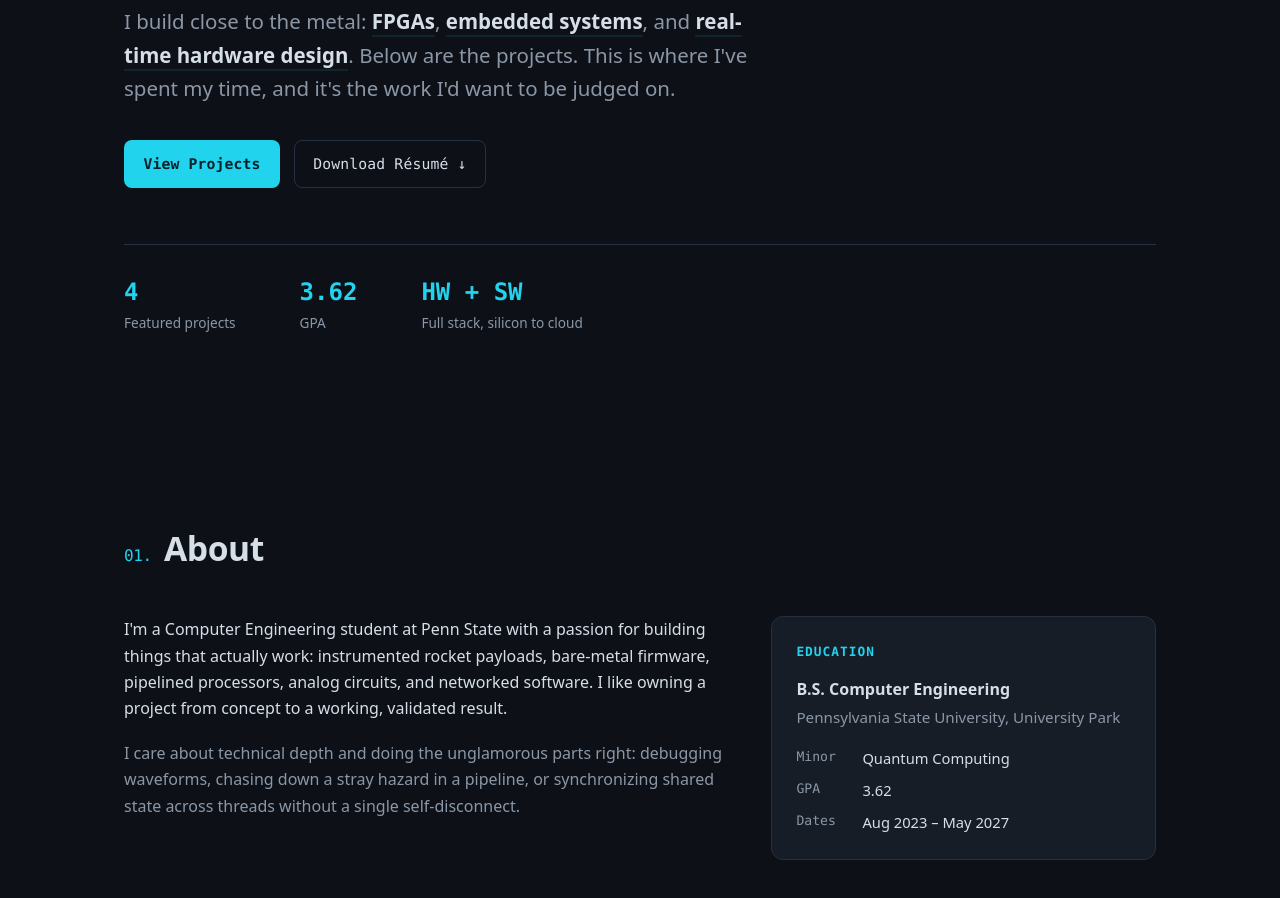
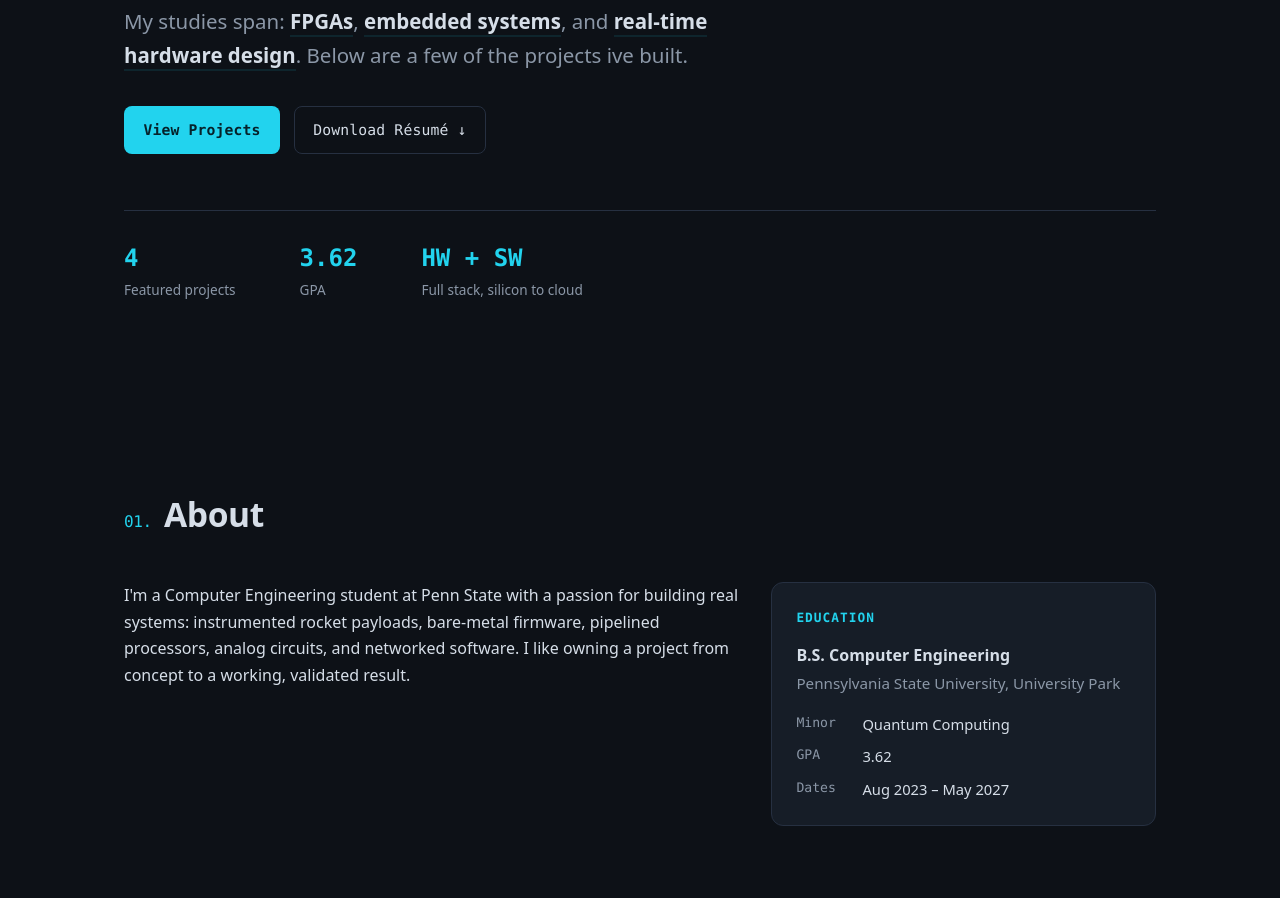
Before and after one commit to shrey-singala/shrey-singala.github.io, a plain HTML site: page index.html in a window 1280 px wide. Shown: the part 354-1252 px from the top of the page. Drawn offline with Linux system fonts and the light colour scheme.

Commit message:
Revise hero section and about bio in index.html
Updated the description of skills and projects for clarity.

```diff
--- a/index.html
+++ b/index.html
@@ -38,9 +38,8 @@
         <p class="hero__eyebrow">Computer Engineer · Penn State '27</p>
         <h1 class="hero__title">Shrey Singala</h1>
         <p class="hero__tagline">
-          I build close to the metal: <span class="hl">FPGAs</span>, <span class="hl">embedded systems</span>,
-          and <span class="hl">real-time hardware design</span>. Below are the projects. This is where I've spent my time, and it's the work I'd want
-          to be judged on.
+          My studies span: <span class="hl">FPGAs</span>, <span class="hl">embedded systems</span>,
+          and <span class="hl">real-time hardware design</span>. Below are a few of the projects ive built.
         </p>
         <div class="hero__cta">
           <a href="#projects" class="btn btn--accent">View Projects</a>
@@ -61,15 +60,9 @@
         <div class="about__grid">
           <div class="about__bio">
             <p>
-              I'm a Computer Engineering student at Penn State with a passion for building things that
-              actually work: instrumented rocket payloads, bare-metal firmware, pipelined processors,
+              I'm a Computer Engineering student at Penn State with a passion for building real systems: instrumented rocket payloads, bare-metal firmware, pipelined processors,
               analog circuits, and networked software. I like owning a project from concept to a
               working, validated result.
-            </p>
-            <p>
-              I care about technical depth and doing the unglamorous parts right: debugging waveforms,
-              chasing down a stray hazard in a pipeline, or synchronizing shared state across threads
-              without a single self-disconnect.
             </p>
           </div>
           <aside class="about__card">
```
